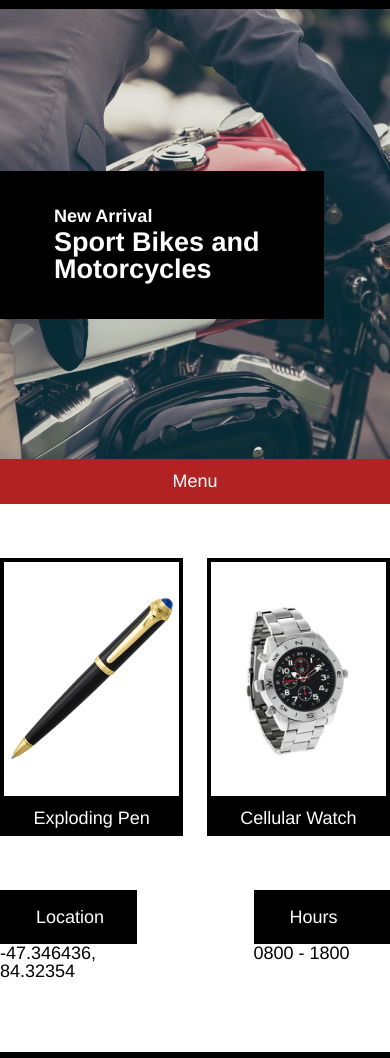
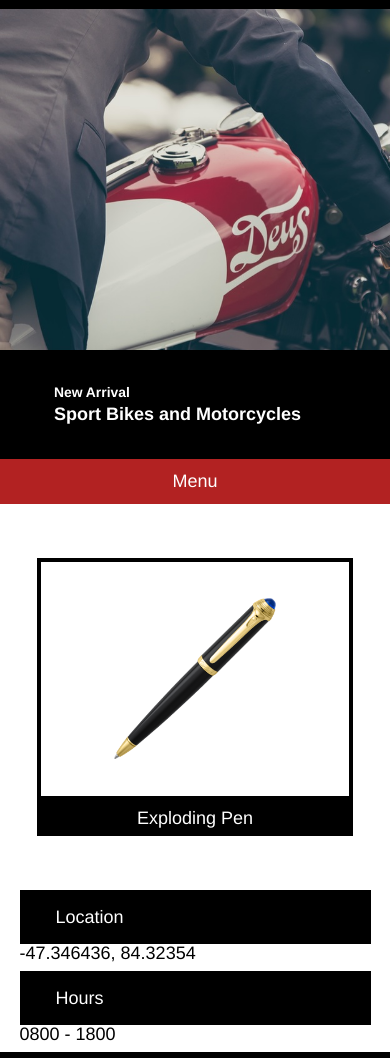
Before and after one commit to mattsouthward/SecretAgentSupply, a plain HTML site: page index.html in a window 390 px wide. Shown: the part 42-1100 px from the top of the page. Drawn offline with Linux system fonts and the light colour scheme.

Commit message:
Created layout for screens less than 470px

```diff
--- a/resources/css/style.css
+++ b/resources/css/style.css
@@ -145,3 +145,53 @@ footer {
     display: none;
   }
 }
+@media only screen and (max-width: 470px) {
+  .product {
+    width: 90%;
+  }
+  #banner {
+    display: flex;
+    align-items: flex-end;
+  }
+  #banner .container {
+    /*max-width: 100%;*/
+    width: 100%;
+    margin: 0 0;
+    bottom: 0;
+  }
+  .container {
+    margin: 0 auto;
+  }
+  #banner-text-box {
+    position: static;
+    width: auto;
+  }
+  #banner-text-box h2 {
+    font-size: 1rem;
+  }
+  #banner-text-box h4 {
+    font-size: 0.77rem;
+  }
+  #watch {
+    display: none;
+  }
+  main.container {
+    max-width: 90%;
+  }
+  .product-gallery {
+    justify-content: center;
+  }
+  .info {
+    display: flex;
+    flex-direction: column;
+    justify-content: space-between;
+    margin-top: 3rem;
+  }
+  .info-item {
+    width: 100%;
+    margin-bottom: 0.5rem;
+  }
+  footer {
+    text-align: center;
+  }
+}
```
